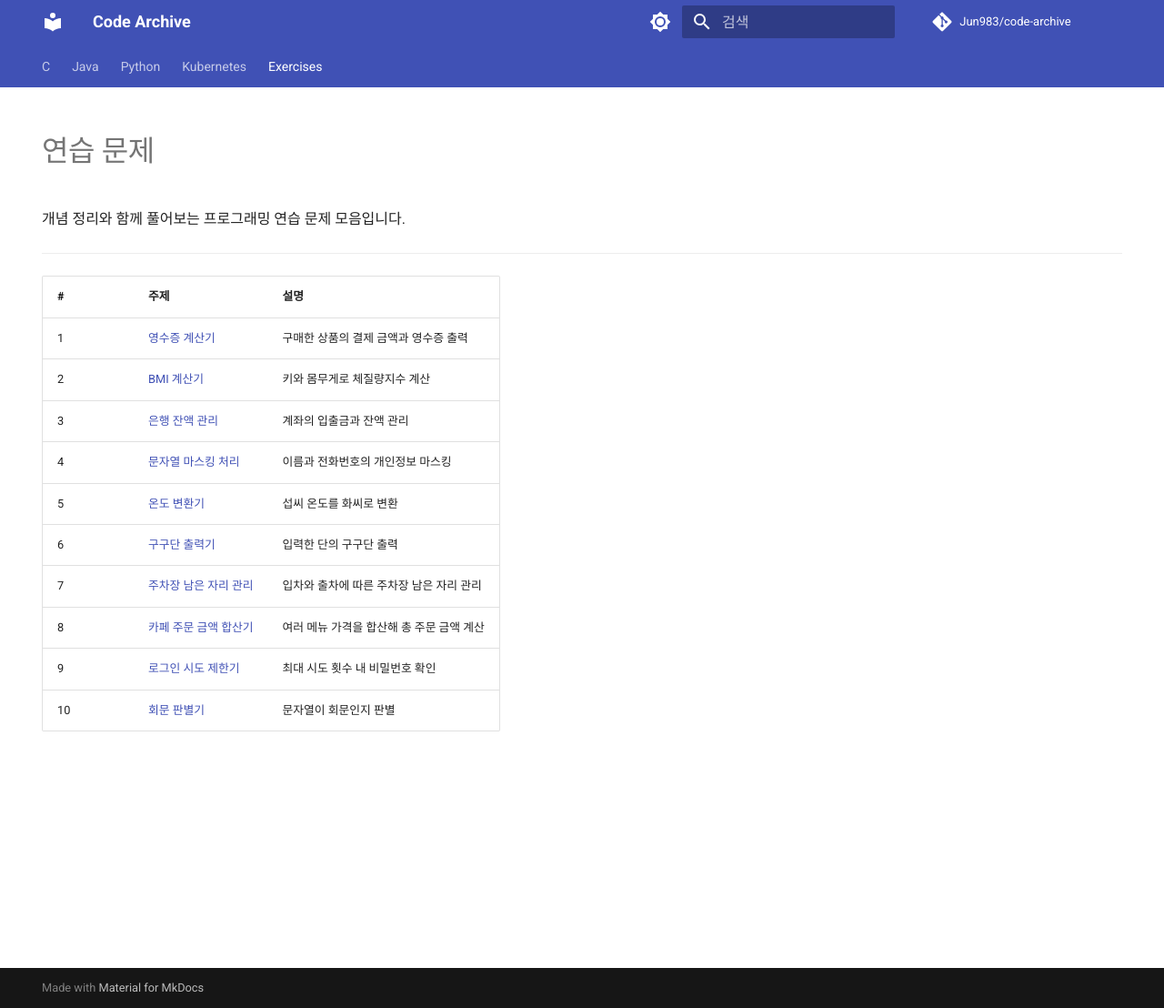
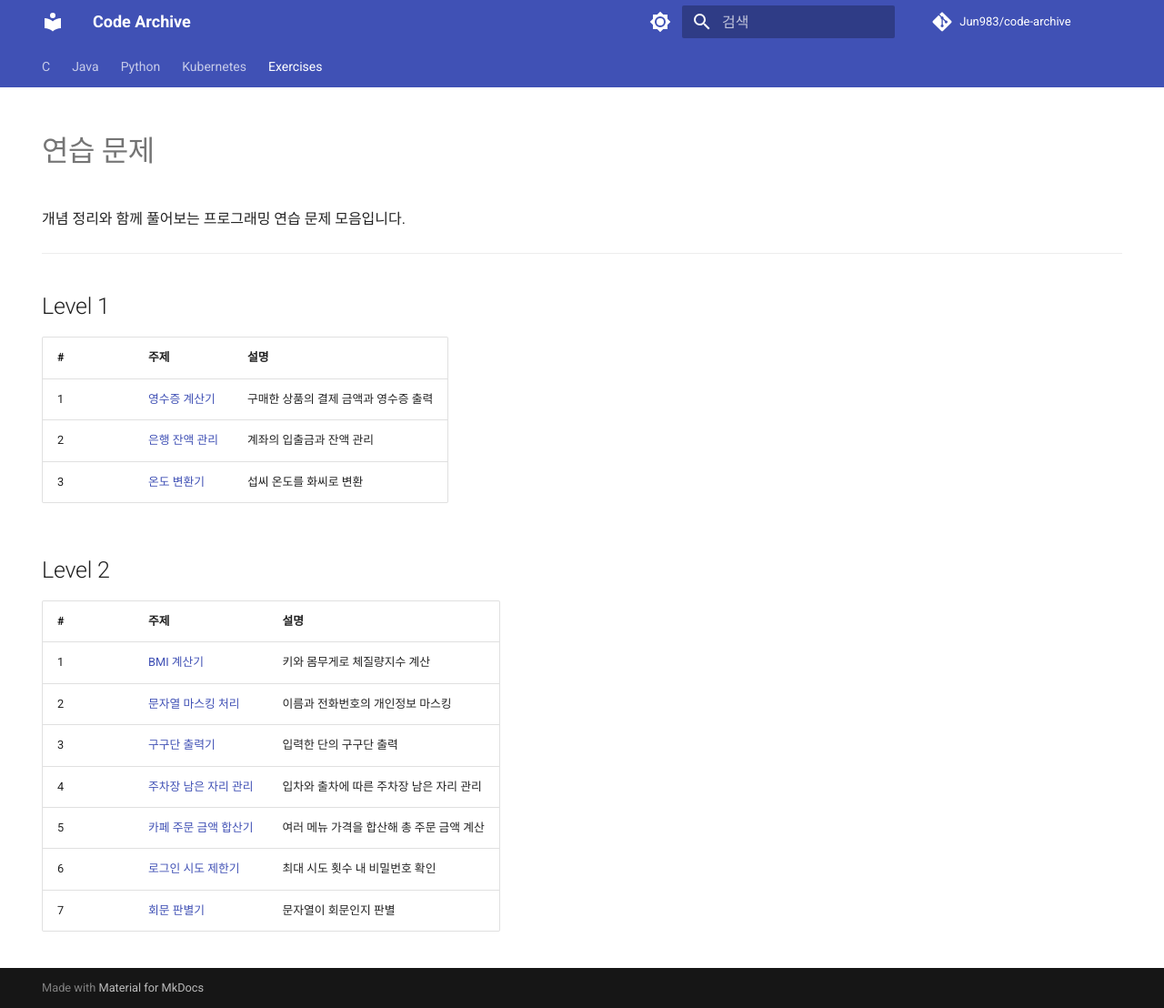
Before and after one commit to Jun983/code-archive, an MkDocs documentation site: the page built from docs/exercises/index.md, in a window 1280 px wide and 1108 px high. Shown: the whole window at 91% size. Built offline with MkDocs 1.6.1 and Material for MkDocs 9.7.7, drawn with Linux system fonts in a browser that asks for light colours; comment, search, counter and statistics services are not loaded.

Commit message:
docs(exercises): 연습 문제 목록 Level 1/2로 분리
Co-Authored-By: Claude Sonnet 5 <noreply@anthropic.com>

```diff
--- a/docs/exercises/index.md
+++ b/docs/exercises/index.md
@@ -10,15 +10,22 @@ hide:
 
 ---
 
+## Level 1
+
 | # | 주제 | 설명 |
 |---|------|------|
 | 1 | [영수증 계산기](receipt-calculator.md) | 구매한 상품의 결제 금액과 영수증 출력 |
-| 2 | [BMI 계산기](bmi-calculator.md) | 키와 몸무게로 체질량지수 계산 |
-| 3 | [은행 잔액 관리](bank-balance.md) | 계좌의 입출금과 잔액 관리 |
-| 4 | [문자열 마스킹 처리](string-masking.md) | 이름과 전화번호의 개인정보 마스킹 |
-| 5 | [온도 변환기](temperature-converter.md) | 섭씨 온도를 화씨로 변환 |
-| 6 | [구구단 출력기](multiplication-table.md) | 입력한 단의 구구단 출력 |
-| 7 | [주차장 남은 자리 관리](parking-lot-tracker.md) | 입차와 출차에 따른 주차장 남은 자리 관리 |
-| 8 | [카페 주문 금액 합산기](cafe-order-total.md) | 여러 메뉴 가격을 합산해 총 주문 금액 계산 |
-| 9 | [로그인 시도 제한기](login-attempt-limiter.md) | 최대 시도 횟수 내 비밀번호 확인 |
-| 10 | [회문 판별기](palindrome-checker.md) | 문자열이 회문인지 판별 |
+| 2 | [은행 잔액 관리](bank-balance.md) | 계좌의 입출금과 잔액 관리 |
+| 3 | [온도 변환기](temperature-converter.md) | 섭씨 온도를 화씨로 변환 |
+
+## Level 2
+
+| # | 주제 | 설명 |
+|---|------|------|
+| 1 | [BMI 계산기](bmi-calculator.md) | 키와 몸무게로 체질량지수 계산 |
+| 2 | [문자열 마스킹 처리](string-masking.md) | 이름과 전화번호의 개인정보 마스킹 |
+| 3 | [구구단 출력기](multiplication-table.md) | 입력한 단의 구구단 출력 |
+| 4 | [주차장 남은 자리 관리](parking-lot-tracker.md) | 입차와 출차에 따른 주차장 남은 자리 관리 |
+| 5 | [카페 주문 금액 합산기](cafe-order-total.md) | 여러 메뉴 가격을 합산해 총 주문 금액 계산 |
+| 6 | [로그인 시도 제한기](login-attempt-limiter.md) | 최대 시도 횟수 내 비밀번호 확인 |
+| 7 | [회문 판별기](palindrome-checker.md) | 문자열이 회문인지 판별 |
```
